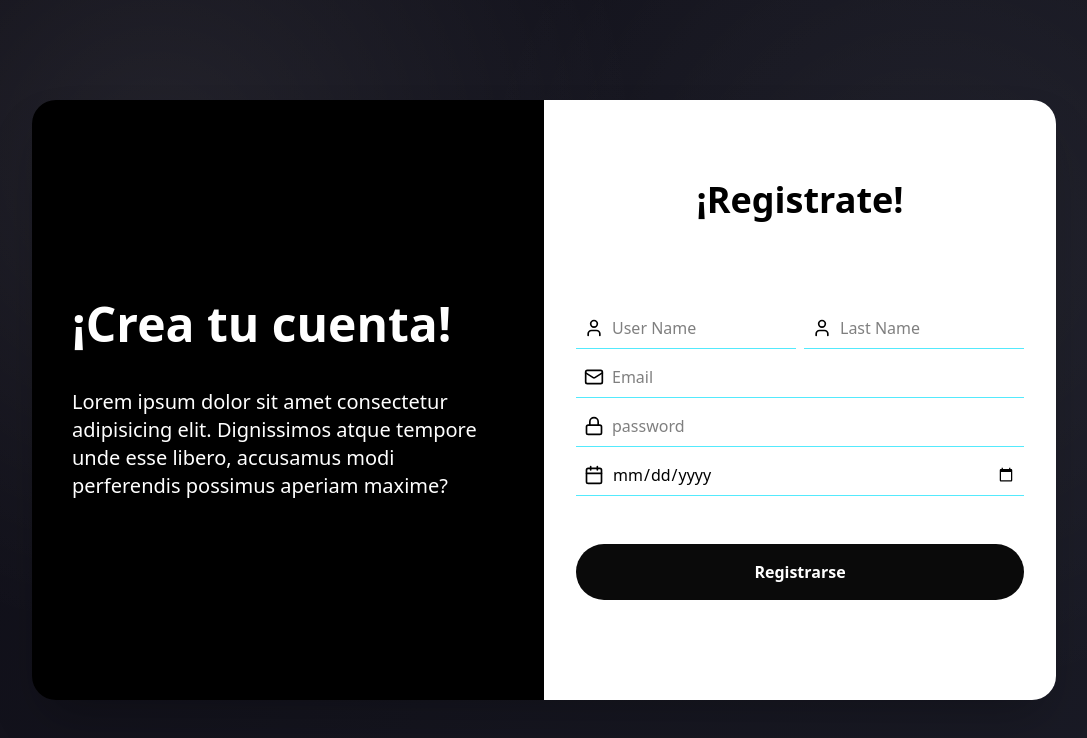
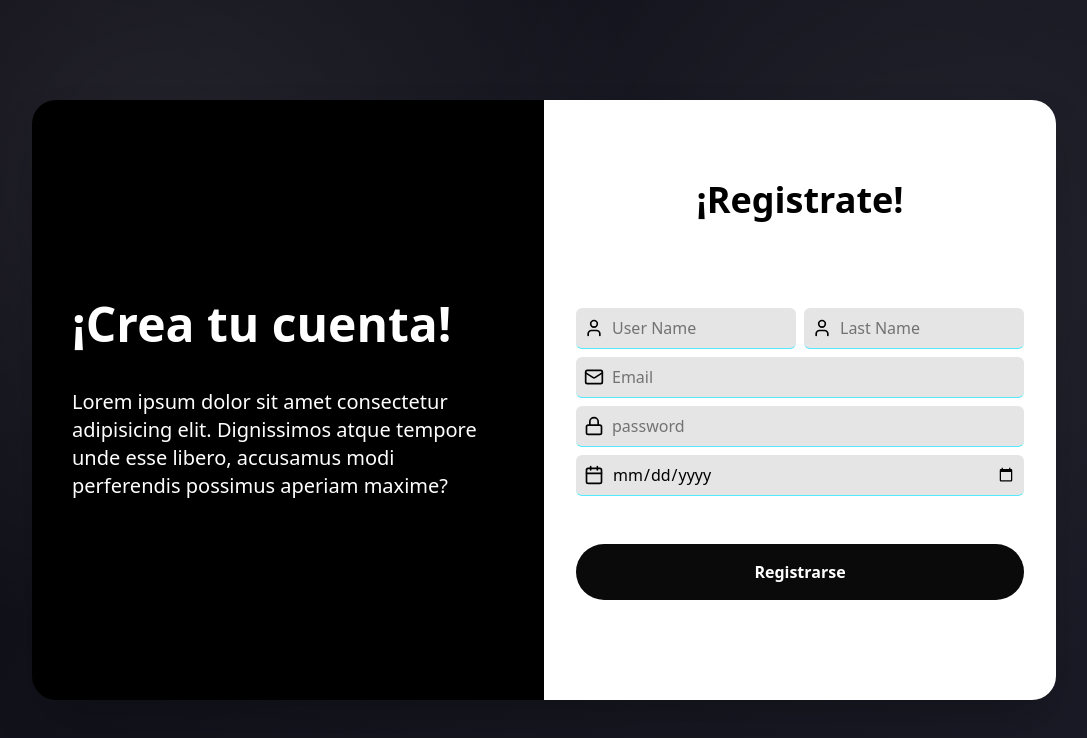
Before and after one commit to emanuel-oncode/frontend-taskplus, a React app: page /Register in a window 1280 px wide. Shown: the top 738 px of the page, without its empty margins (96-1183 px from the left). Built offline with nearby package versions, Linux system fonts and the light colour scheme; the HTML template or start-up script is replaced by a standard one.

Commit message:
mejorando estilos del input registro

```diff
--- a/src/pages/RegisterPage.tsx
+++ b/src/pages/RegisterPage.tsx
@@ -28,7 +28,7 @@ function RegisterPage() {
 
           {/* User Name */}
           <div className="w-full flex gap-2 items-start">
-            <div className="w-full flex gap-2 items-center border-b border-cyan-300 p-2 bg-white">
+            <div className="w-full flex gap-2 items-center border-b rounded-md border-cyan-300 p-2 bg-neutral-200">
               <div>
                 <User className="w-5 h-5" />
               </div>
@@ -38,7 +38,7 @@ function RegisterPage() {
                 className="w-full  focus:outline-none"
               />
             </div>
-            <div className="w-full flex gap-2 items-center border-b border-cyan-300 p-2 bg-white">
+            <div className="w-full flex gap-2 items-center border-b rounded-md border-cyan-300 p-2 bg-neutral-200">
               <div>
                 <User className="w-5 h-5" />
               </div>
@@ -50,7 +50,7 @@ function RegisterPage() {
             </div>
           </div>
 
-          <div className="w-full flex gap-2 items-center border-b border-cyan-300 p-2 bg-white">
+          <div className="w-full flex gap-2 items-center border-b rounded-md border-cyan-300 p-2 bg-neutral-200">
             <div>
               <Mail className="w-5 h-5" />
             </div>
@@ -61,7 +61,7 @@ function RegisterPage() {
             />
           </div>
 
-          <div className="w-full flex gap-2 items-center border-b border-cyan-300 p-2 bg-white">
+          <div className="w-full flex gap-2 items-center border-b rounded-md border-cyan-300 p-2 bg-neutral-200">
             <div>
               <Lock className="w-5 h-5" />
             </div>
@@ -72,7 +72,7 @@ function RegisterPage() {
             />
           </div>
 
-          <div className="w-full flex gap-2 items-center border-b border-cyan-300 p-2 bg-white">
+          <div className="w-full flex gap-2 items-center border-b rounded-md border-cyan-300 p-2 bg-neutral-200">
             <div>
               <Calendar className="w-5 h-5" />
             </div>
@@ -81,8 +81,7 @@ function RegisterPage() {
 
           <button
             type="submit"
-            className="w-full p-4 bg-neutral-950 text-white font-bold mt-10 rounded-full cursor-pointer hover:bg-neutral-900
-            transition ease-in-out duration-200"
+            className="w-full p-4 bg-neutral-950 text-white font-bold mt-10 rounded-full cursor-pointer hover:bg-neutral-900 transition ease-in-out duration-200"
           >
             Registrarse
           </button>
```
